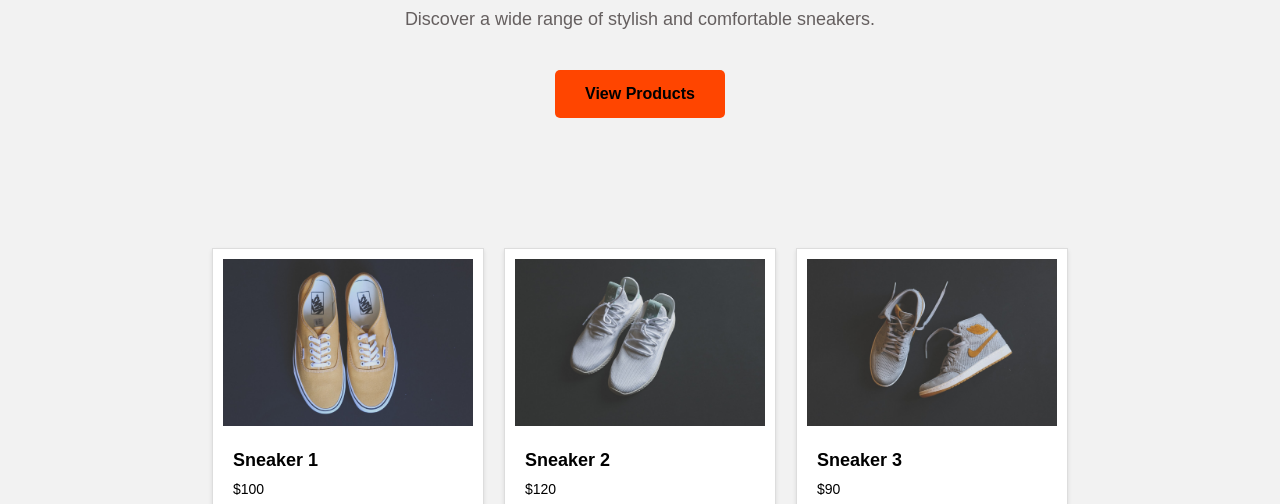
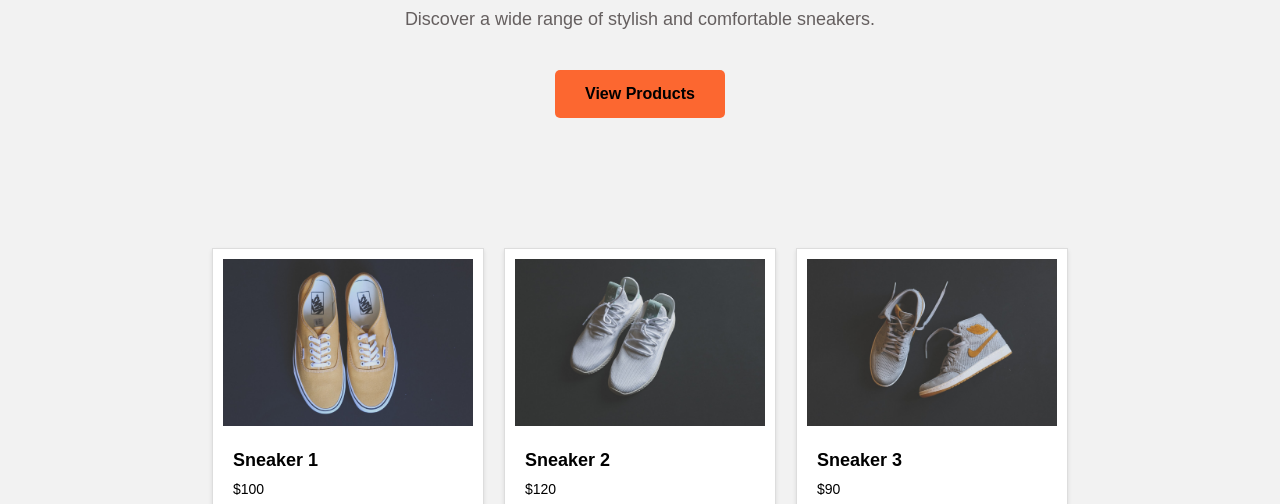
Before and after one commit to woosub1029/Midterm-3130-f23, a plain HTML site: page index.html in a window 1280 px wide. Shown: the part 293-797 px from the top of the page. Drawn offline with Linux system fonts and the light colour scheme.

Commit message:
Update styles.css

```diff
--- a/styles.css
+++ b/styles.css
@@ -52,7 +52,7 @@ nav li {
 .cta-button {
     display: inline-block;
     padding: 15px 30px;
-    background-color: #ff4500; /* 배경 색상을 변경 */
+    background-color: rgba(255, 69, 0, 0.8); /* 조절된 배경 색상 */
     color: #000000; /* 텍스트 색상을 검은색으로 변경 */
     text-decoration: none;
     border-radius: 5px;
```
